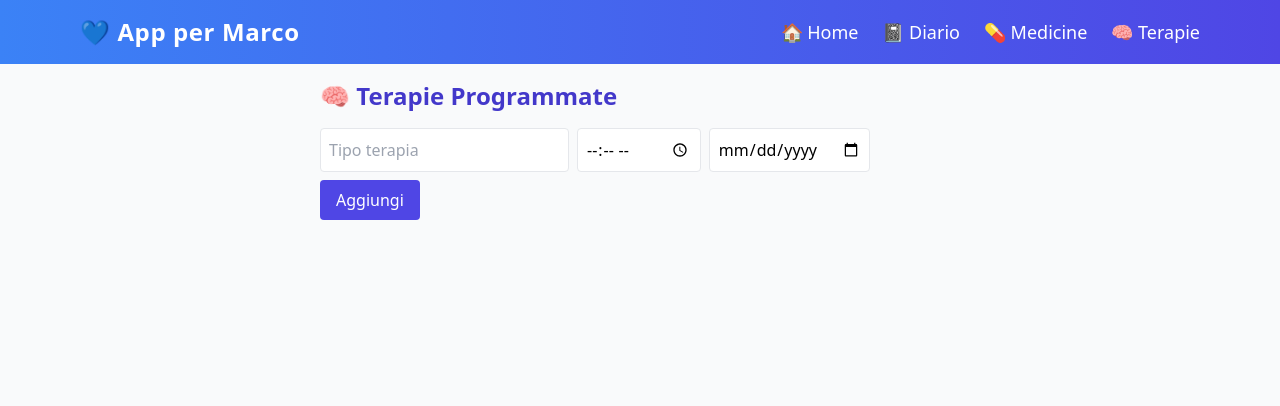
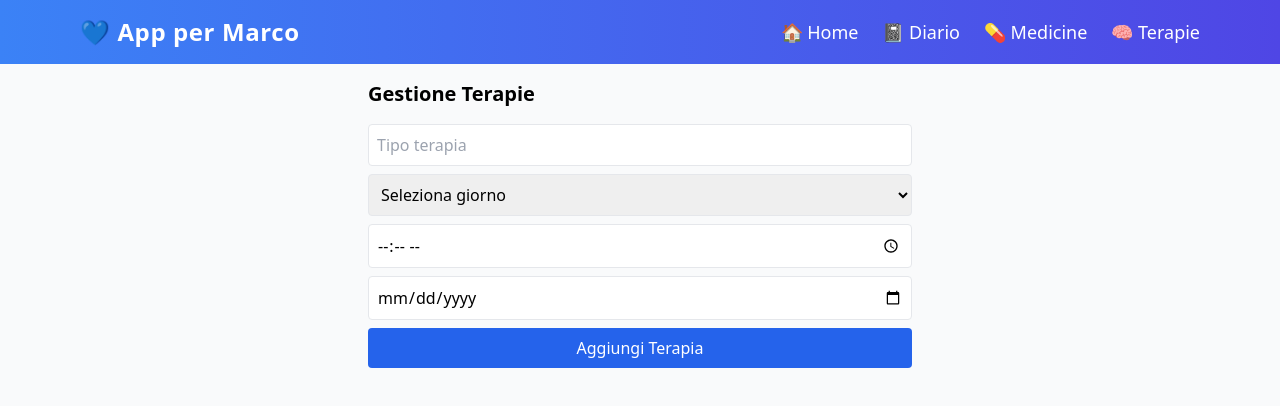
Before and after one commit to Arcasius/app-per-marco, a React (Vite) app: page /terapie in a window 1280 px wide. Shown: the top 406 px of the page. Built offline with nearby package versions, Linux system fonts and the light colour scheme; the HTML template or start-up script is replaced by a standard one.

Commit message:
Add files via upload

```diff
--- a/src/components/Terapie.jsx
+++ b/src/components/Terapie.jsx
@@ -1,127 +1,79 @@
-import React, { useState, useEffect } from 'react';
 
-export default function Terapie() {
-  const [name, setName] = useState('');
-  const [time, setTime] = useState('');
-  const [date, setDate] = useState('');
-  const [list, setList] = useState([]);
+import React, { useState } from 'react';
+
+const Terapie = () => {
+  const [terapie, setTerapie] = useState([]);
+  const [tipo, setTipo] = useState('');
+  const [giorno, setGiorno] = useState('');
+  const [orario, setOrario] = useState('');
+  const [data, setData] = useState('');
   const [editingIndex, setEditingIndex] = useState(null);
 
-  useEffect(() => {
-    const saved = JSON.parse(localStorage.getItem('terapie') || '[]');
-    setList(saved);
-  }, []);
-
-  const saveToStorage = (updated) => {
-    localStorage.setItem('terapie', JSON.stringify(updated));
-    setList(updated);
+  const handleAggiungi = () => {
+    if (!tipo || !giorno || !orario || !data) return;
+    const nuovaTerapia = { tipo, giorno, orario, data };
+    if (editingIndex !== null) {
+      const aggiornate = [...terapie];
+      aggiornate[editingIndex] = nuovaTerapia;
+      setTerapie(aggiornate);
+      setEditingIndex(null);
+    } else {
+      setTerapie([...terapie, nuovaTerapia]);
+    }
+    setTipo('');
+    setGiorno('');
+    setOrario('');
+    setData('');
   };
 
-  const addOrUpdateTerapia = () => {
-    if (!name.trim() || !time || !date) {
-      alert('Inserisci tutti i campi: terapia, orario e data');
-      return;
-    }
-
-    const newItem = { name: name.trim(), time, date };
-
-    let updated;
-    if (editingIndex !== null) {
-      updated = [...list];
-      updated[editingIndex] = newItem;
-      setEditingIndex(null);
-    } else {
-      updated = [...list, newItem];
-    }
-
-    saveToStorage(updated);
-    setName('');
-    setTime('');
-    setDate('');
-  };
-
-  const editTerapia = (index) => {
-    const item = list[index];
-    setName(item.name);
-    setTime(item.time);
-    setDate(item.date);
+  const handleModifica = (index) => {
+    const t = terapie[index];
+    setTipo(t.tipo);
+    setGiorno(t.giorno);
+    setOrario(t.orario);
+    setData(t.data);
     setEditingIndex(index);
   };
 
-  const deleteTerapia = (index) => {
-    const updated = list.filter((_, i) => i !== index);
-    saveToStorage(updated);
+  const handleElimina = (index) => {
+    const aggiornate = [...terapie];
+    aggiornate.splice(index, 1);
+    setTerapie(aggiornate);
   };
 
-  const grouped = list.reduce((acc, item, i) => {
-    acc[item.date] = acc[item.date] || [];
-    acc[item.date].push({ ...item, index: i });
-    return acc;
-  }, {});
-
-  const sortedDates = Object.keys(grouped).sort((a, b) => new Date(b) - new Date(a));
-
   return (
-    <div className="max-w-2xl mx-auto p-4">
-      <h2 className="text-2xl font-semibold mb-4 text-indigo-700">🧠 Terapie Programmate</h2>
-      <div className="flex flex-wrap gap-2 mb-4">
-        <input
-          value={name}
-          onChange={(e) => setName(e.target.value)}
-          placeholder="Tipo terapia"
-          className="p-2 border rounded w-full sm:w-auto"
-        />
-        <input
-          type="time"
-          value={time}
-          onChange={(e) => setTime(e.target.value)}
-          className="p-2 border rounded"
-        />
-        <input
-          type="date"
-          value={date}
-          onChange={(e) => setDate(e.target.value)}
-          className="p-2 border rounded"
-        />
-        <button
-          onClick={addOrUpdateTerapia}
-          className="bg-indigo-600 text-white px-4 py-2 rounded hover:bg-indigo-700"
-        >
-          {editingIndex !== null ? "Modifica" : "Aggiungi"}
+    <div className="p-4 max-w-xl mx-auto">
+      <h2 className="text-xl font-bold mb-4">Gestione Terapie</h2>
+      <div className="grid grid-cols-1 gap-2 mb-4">
+        <input className="border p-2 rounded" placeholder="Tipo terapia" value={tipo} onChange={(e) => setTipo(e.target.value)} />
+        <select className="border p-2 rounded" value={giorno} onChange={(e) => setGiorno(e.target.value)}>
+          <option value="">Seleziona giorno</option>
+          {["Lunedì", "Martedì", "Mercoledì", "Giovedì", "Venerdì", "Sabato", "Domenica"].map(g => (
+            <option key={g} value={g}>{g}</option>
+          ))}
+        </select>
+        <input className="border p-2 rounded" type="time" value={orario} onChange={(e) => setOrario(e.target.value)} />
+        <input className="border p-2 rounded" type="date" value={data} onChange={(e) => setData(e.target.value)} />
+        <button className="bg-blue-600 text-white p-2 rounded" onClick={handleAggiungi}>
+          {editingIndex !== null ? "Modifica Terapia" : "Aggiungi Terapia"}
         </button>
       </div>
 
-      {sortedDates.map((date) => (
-        <div key={date} className="mb-6">
-          <h3 className="text-lg font-semibold text-gray-800 mb-2">📅 {new Date(date).toLocaleDateString('it-IT')}</h3>
-          <ul className="space-y-2">
-            {grouped[date].map((tp, idx) => (
-              <li
-                key={idx}
-                className="bg-indigo-100 border border-indigo-300 rounded p-3 flex justify-between items-center"
-              >
-                <span className="text-sm">
-                  <strong>{tp.name}</strong> alle {tp.time}
-                </span>
-                <div className="space-x-2">
-                  <button
-                    onClick={() => editTerapia(tp.index)}
-                    className="px-2 py-1 text-xs bg-yellow-400 hover:bg-yellow-500 text-white rounded"
-                  >
-                    ✏️ Modifica
-                  </button>
-                  <button
-                    onClick={() => deleteTerapia(tp.index)}
-                    className="px-2 py-1 text-xs bg-red-500 hover:bg-red-600 text-white rounded"
-                  >
-                    ❌ Elimina
-                  </button>
-                </div>
-              </li>
-            ))}
-          </ul>
-        </div>
-      ))}
+      <div className="space-y-4">
+        {terapie.map((terapia, index) => (
+          <div key={index} className="border p-4 rounded shadow-sm bg-gray-50">
+            <p><strong>{terapia.tipo}</strong></p>
+            <p>{terapia.giorno} - {terapia.orario}</p>
+            <p>Data inizio: {terapia.data}</p>
+            <div className="mt-2 space-x-2">
+              <button className="bg-yellow-400 px-3 py-1 rounded" onClick={() => handleModifica(index)}>Modifica</button>
+              <button className="bg-red-500 text-white px-3 py-1 rounded" onClick={() => handleElimina(index)}>Elimina</button>
+            </div>
+          </div>
+        ))}
+      </div>
     </div>
   );
-}
+};
+
+export default Terapie;
```
